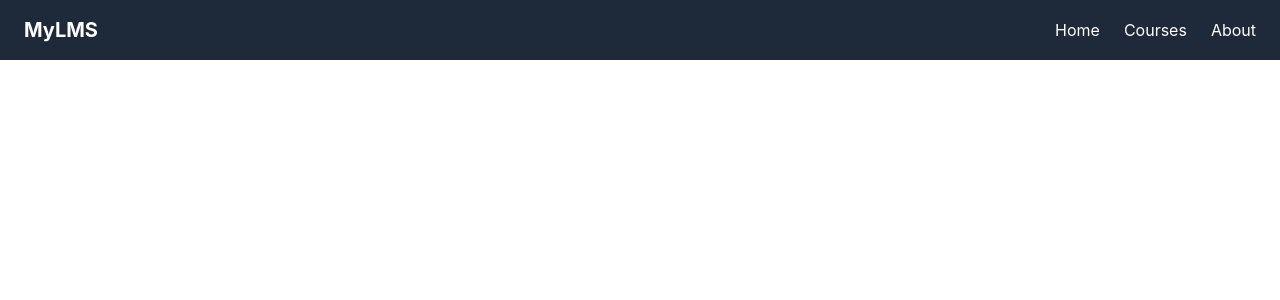
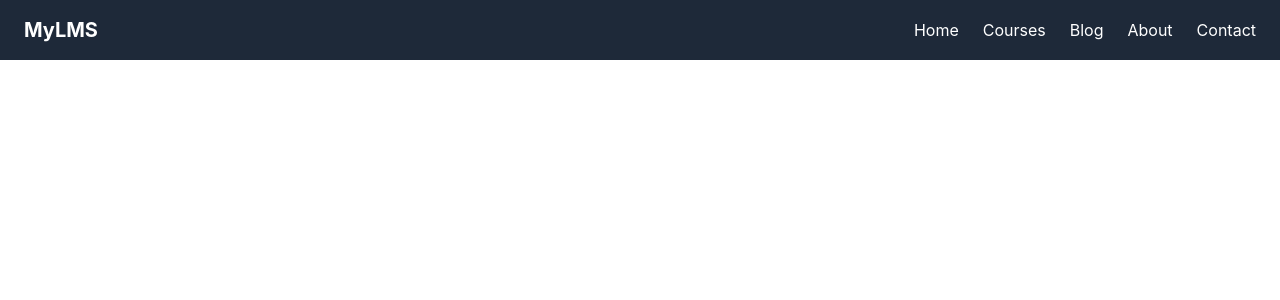
Before and after one commit to HamadAlsayed/elearning-landing, a Vue app in the folder frontend/: page / in a window 1280 px wide. Shown: the top 300 px of the page. Built offline with nearby package versions, Linux system fonts and the light colour scheme.

Commit message:
feat(frontend): add page buttons to navbar
Added blog and contact buttons to naviagate to those pages in the navbar.

```diff
--- a/frontend/src/components/Navbar.vue
+++ b/frontend/src/components/Navbar.vue
@@ -18,6 +18,8 @@ import { ref } from 'vue'
 const navLinks = ref([
     { id: 1, label: 'Home', url: '/' },
     { id: 2, label: 'Courses', url: '/courses' },
-    { id: 3, label: 'About', url: '/about' },
+    { id: 3, label: 'Blog', url: '/blog' },
+    { id: 4, label: 'About', url: '/about' },
+    { id: 5, label: 'Contact', url: '/contact' },
 ])
 </script>
```
